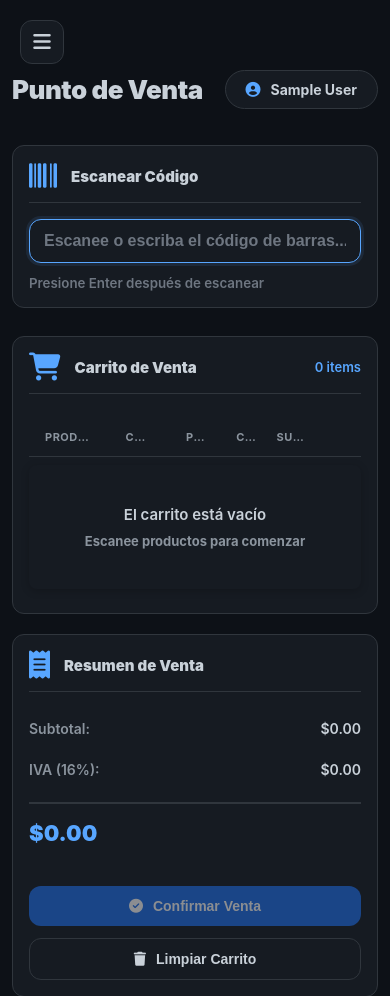
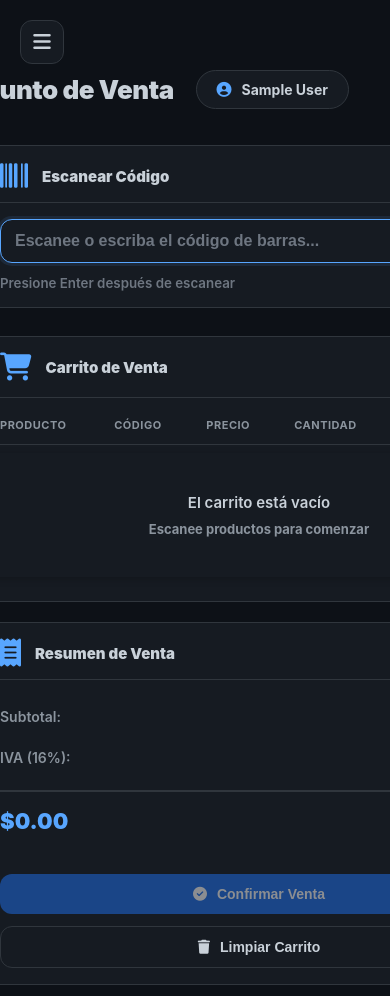
Before and after one commit to Alvaro-Calleros/papeleria-pos-sigma, a PHP site: page / in a window 390 px wide. Shown: the top 996 px of the page. Run offline with PHP 8.4, Linux system fonts and the light colour scheme; the visitor is signed in with stand-in values (Sample User, id 1); data that the repository does not hold is empty.

Commit message:
fix(responsive): usar scroll horizontal en tabla carrito móvil

```diff
--- a/assets/css/styles.css
+++ b/assets/css/styles.css
@@ -1108,55 +1108,38 @@ textarea.form-control {
         font-size: 13px;
     }
 
-    /* Responsive tables */
-    .table-wrapper {
-        overflow-x: auto;
-        -webkit-overflow-scrolling: touch;
+    /* Responsive tables - scroll horizontal */
+    .card:has(.coach-table) {
+        padding: 16px 0;
+    }
+
+    .card:has(.coach-table) .card-header {
+        padding: 0 16px 16px;
+        margin-bottom: 0;
     }
 
     .coach-table {
-        font-size: 12px;
-        min-width: 100%;
+        font-size: 13px;
+        min-width: 600px;
+        display: table;
     }
 
     .coach-table th,
     .coach-table td {
-        padding: 8px 4px;
-        font-size: 11px;
+        padding: 10px 8px;
+        font-size: 12px;
         white-space: nowrap;
-        overflow: hidden;
-        text-overflow: ellipsis;
     }
 
-    /* Adjust column widths for mobile */
-    .coach-table th:nth-child(1),
-    .coach-table td:nth-child(1) {
-        max-width: 100px;
+    /* Wrapper con scroll */
+    .card .coach-table {
+        margin: 0;
     }
 
-    .coach-table th:nth-child(2),
-    .coach-table td:nth-child(2) {
-        max-width: 70px;
-    }
-
-    .coach-table th:nth-child(3),
-    .coach-table td:nth-child(3) {
-        max-width: 60px;
-    }
-
-    .coach-table th:nth-child(4),
-    .coach-table td:nth-child(4) {
-        max-width: 50px;
-    }
-
-    .coach-table th:nth-child(5),
-    .coach-table td:nth-child(5) {
-        max-width: 70px;
-    }
-
-    .coach-table th:nth-child(6),
-    .coach-table td:nth-child(6) {
-        width: 40px;
+    /* Permitir scroll en el contenedor de la tabla */
+    .card:has(.coach-table) {
+        overflow-x: auto;
+        -webkit-overflow-scrolling: touch;
     }
 
     /* Responsive forms */
@@ -1323,41 +1306,16 @@ textarea.form-control {
         padding: 16px 0;
     }
 
-    /* Table even more compact */
+    /* Table mantiene tamaño legible */
     .coach-table {
-        font-size: 10px;
+        font-size: 12px;
+        min-width: 550px;
     }
 
     .coach-table th,
     .coach-table td {
-        padding: 6px 3px;
-        font-size: 10px;
-    }
-
-    /* Tighter column widths for very small screens */
-    .coach-table th:nth-child(1),
-    .coach-table td:nth-child(1) {
-        max-width: 80px;
-    }
-
-    .coach-table th:nth-child(2),
-    .coach-table td:nth-child(2) {
-        max-width: 60px;
-    }
-
-    .coach-table th:nth-child(3),
-    .coach-table td:nth-child(3) {
-        max-width: 50px;
-    }
-
-    .coach-table th:nth-child(4),
-    .coach-table td:nth-child(4) {
-        max-width: 40px;
-    }
-
-    .coach-table th:nth-child(5),
-    .coach-table td:nth-child(5) {
-        max-width: 60px;
+        padding: 8px 6px;
+        font-size: 11px;
     }
 
     /* Empty cart message */
@@ -1365,7 +1323,6 @@ textarea.form-control {
         padding: 40px 12px !important;
         font-size: 14px !important;
         white-space: normal !important;
-        max-width: none !important;
     }
 
     #carritoBody p {
@@ -1374,6 +1331,15 @@ textarea.form-control {
 
     #carritoBody small {
         font-size: 13px !important;
+    }
+
+    /* Card con tabla sin padding lateral para mejor scroll */
+    .card:has(.coach-table) {
+        padding: 16px 0 !important;
+    }
+
+    .card:has(.coach-table) .card-header {
+        padding: 0 16px 16px !important;
     }
 
     /* Input adjustments */
```
